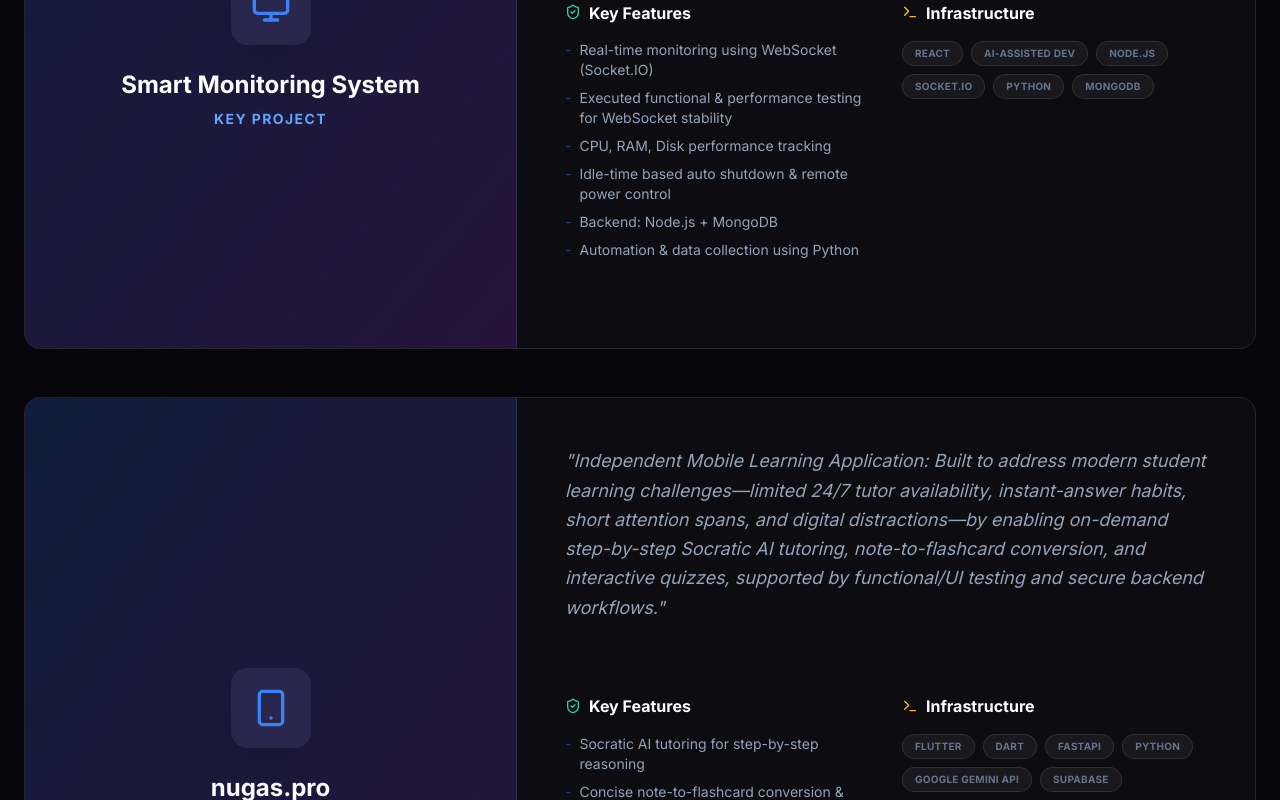
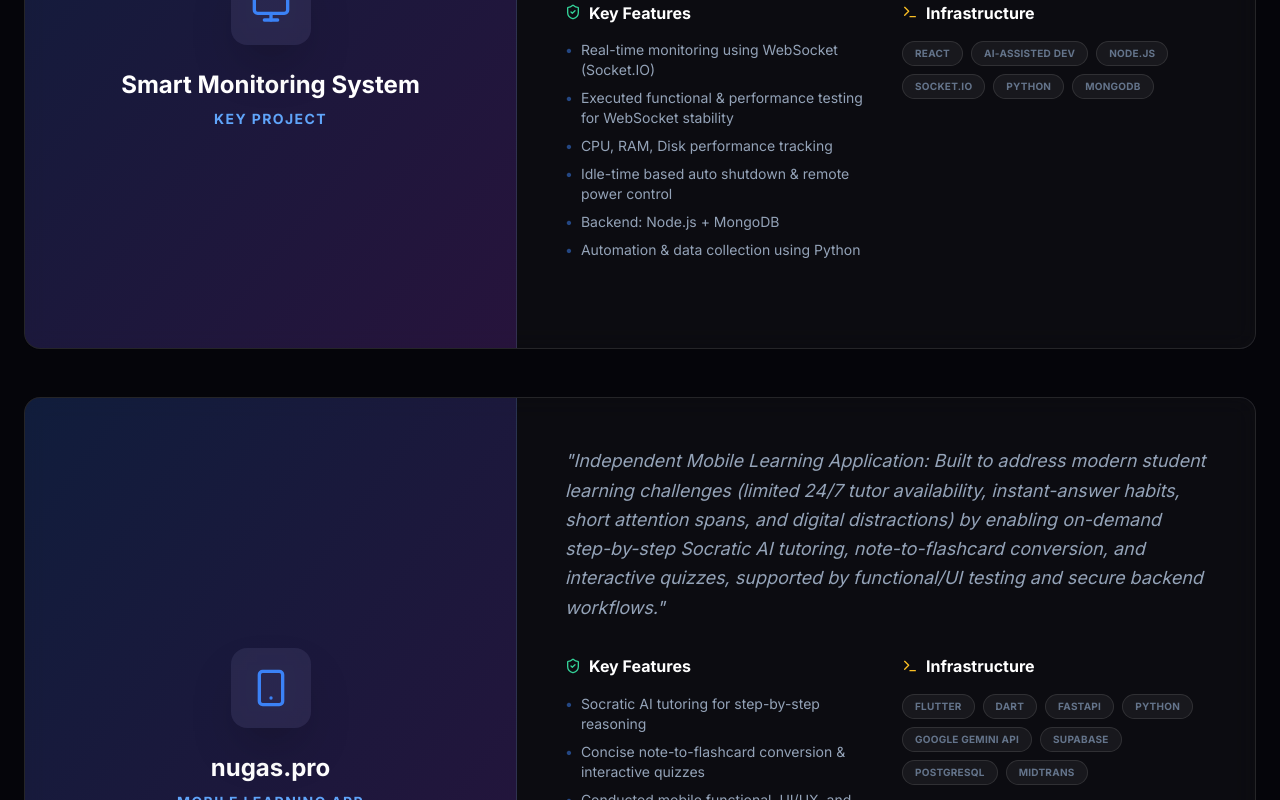
Before and after one commit to yogitriant/yogi-portfolio, a Next.js app: page / in a window 1280 px wide. Shown: the part 3520-4320 px from the top of the page. Built offline with nearby package versions, Linux system fonts and the light colour scheme.

Commit message:
Clean up em-dashes and formatting in nugas.pro description

```diff
--- a/app/cv/page.js
+++ b/app/cv/page.js
@@ -100,7 +100,7 @@ export default function CV() {
 
           <div className="mb-4">
             <h3 className="text-sm font-bold text-slate-800">nugas.pro</h3>
-            <p className="text-xs text-slate-600 italic mb-1">Independent Mobile Learning Application: Built to address modern student learning challenges—limited 24/7 tutor availability, instant-answer habits, short attention spans, and digital distractions—by enabling on-demand step-by-step Socratic AI tutoring, note-to-flashcard conversion, and interactive quizzes, supported by functional/UI testing and secure backend workflows.</p>
+            <p className="text-xs text-slate-600 italic mb-1">Independent Mobile Learning Application: Built to address modern student learning challenges (limited 24/7 tutor availability, instant-answer habits, short attention spans, and digital distractions) by enabling on-demand step-by-step Socratic AI tutoring, note-to-flashcard conversion, and interactive quizzes, supported by functional/UI testing and secure backend workflows.</p>
             <p className="text-xs text-slate-500">Tech: Flutter, Dart, FastAPI, Python, Google Gemini API, Supabase (PostgreSQL), Midtrans</p>
           </div>
 
--- a/app/page.js
+++ b/app/page.js
@@ -143,7 +143,7 @@ export default function Home() {
     {
       title: "nugas.pro",
       type: "Mobile Learning App",
-      description: "Independent Mobile Learning Application: Built to address modern student learning challenges—limited 24/7 tutor availability, instant-answer habits, short attention spans, and digital distractions—by enabling on-demand step-by-step Socratic AI tutoring, note-to-flashcard conversion, and interactive quizzes, supported by functional/UI testing and secure backend workflows.",
+      description: "Independent Mobile Learning Application: Built to address modern student learning challenges (limited 24/7 tutor availability, instant-answer habits, short attention spans, and digital distractions) by enabling on-demand step-by-step Socratic AI tutoring, note-to-flashcard conversion, and interactive quizzes, supported by functional/UI testing and secure backend workflows.",
       features: [
         "Socratic AI tutoring for step-by-step reasoning",
         "Concise note-to-flashcard conversion & interactive quizzes",
@@ -411,6 +411,7 @@ export default function Home() {
                   "{project.description}"
                 </p>
 
+                {(project.title === "Smart Monitoring System" || project.link) && (
                   <div className="flex flex-wrap gap-4 mb-10">
                     {project.title === "Smart Monitoring System" && (
                       <button
@@ -432,6 +433,7 @@ export default function Home() {
                       </a>
                     )}
                   </div>
+                )}
 
                 <div className="grid md:grid-cols-2 gap-8 mb-10">
                   <div>
@@ -441,7 +443,7 @@ export default function Home() {
                     <ul className="space-y-2 text-sm text-slate-400">
                       {project.features.map((f, i) => (
                         <li key={i} className="flex gap-2">
-                          <span className="text-blue-500/50">-</span> {f}
+                          <span className="text-blue-500/50">•</span> {f}
                         </li>
                       ))}
                     </ul>
```
Lines whose indentation alone changed are shown as unchanged.
